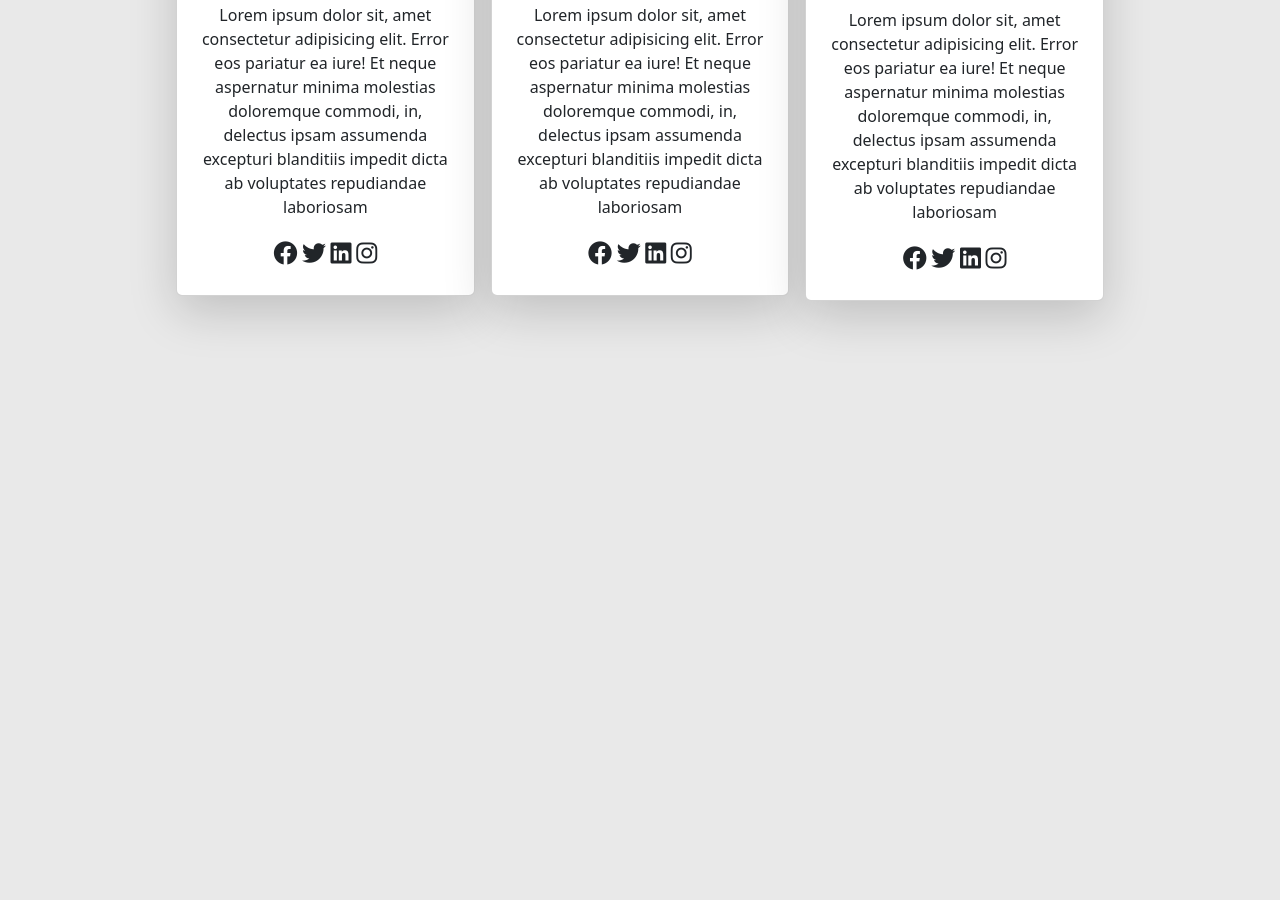
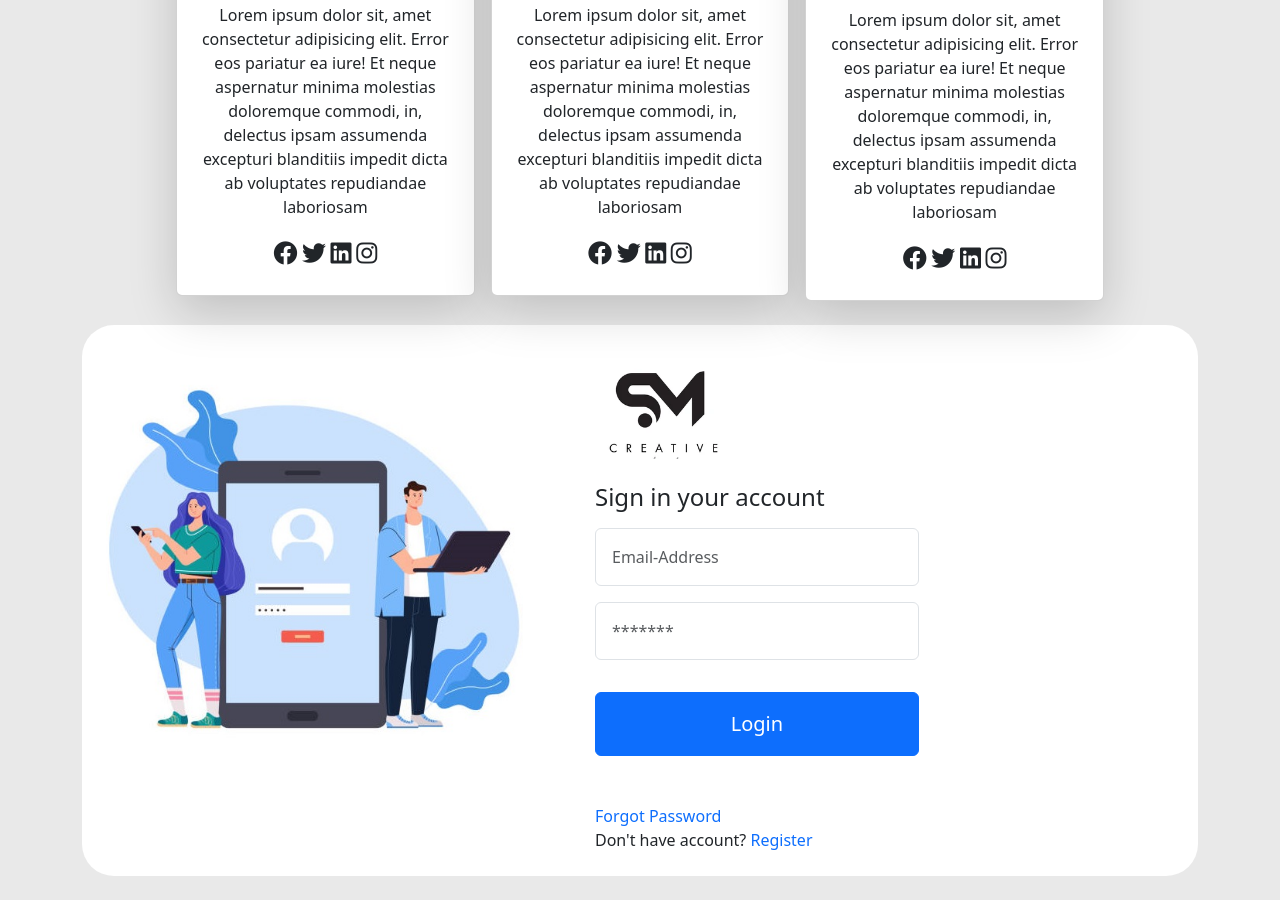
Before and after one commit to rcmehedi15/Bootstrap-Practice, a plain HTML site: page index.html in a window 1280 px wide. Shown: the part 331-1231 px from the top of the page. Before the commit the page ends 800 px from the top, so only its background shows below. Drawn offline with nearby package versions, Linux system fonts and the light colour scheme.

Commit message:
log in form design finish

```diff
--- a/index.html
+++ b/index.html
@@ -131,7 +131,43 @@
 
 
     </main>
+    <!-- Form Section  -->
+  <section class="form my-4 mx-4">
+    <div class="container ">
+      <div class="row gx-0 bg-white rounded-5">
+        <div class="col-lg-5">
+          <img src="./img/login.jpg" class="img-fluid mt-4 p-4 " alt="">
+        </div>
+        <div class="col-lg-7 px-5 pt-4 mb-2">
+          <h1 class="font-weight-bold py-3"><img src="./img/logo.png" class="img-fluid w-25" alt=""></h1>
+          <h4>Sign in your account</h4>
+          <form>
 
+            <div class="form-row ">
+              <div class="col-lg-7 ">
+                <input type="email" placeholder="Email-Address" class="form-control my-3 p-3">
+              </div>
+            </div>
+            <div class="form-row">
+              <div class="col-lg-7">
+                <input type="password" placeholder="*******" class="form-control my-3 p-3">
+              </div>
+            </div>
+            <div class="form-row">
+              <div class="col-lg-7">
+
+                <button type="button" class="btn1 btn btn-primary btn-outline mt-3 mb-5 p-3 fs-5 w-100 ">Login</button>
+                <br>
+                <a href="" class="text-decoration-none">Forgot Password</a>
+                <p>Don't have account? <a href="" class="text-decoration-none ">Register </a></p>
+              </div>
+            </div>
+
+          </form>
+        </div>
+      </div>
+    </div>
+  </section>
 
 
     <script src="https://cdn.jsdelivr.net/npm/bootstrap@5.3.0-alpha1/dist/js/bootstrap.bundle.min.js" integrity="sha384-w76AqPfDkMBDXo30jS1Sgez6pr3x5MlQ1ZAGC+nuZB+EYdgRZgiwxhTBTkF7CXvN" crossorigin="anonymous"></script>
```
